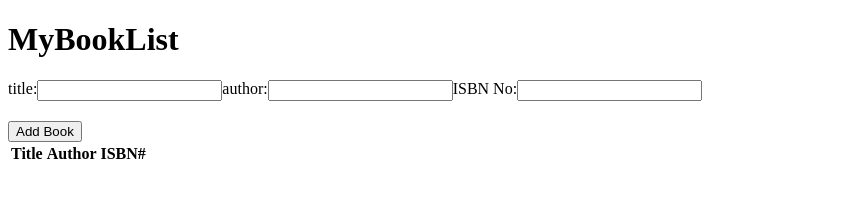
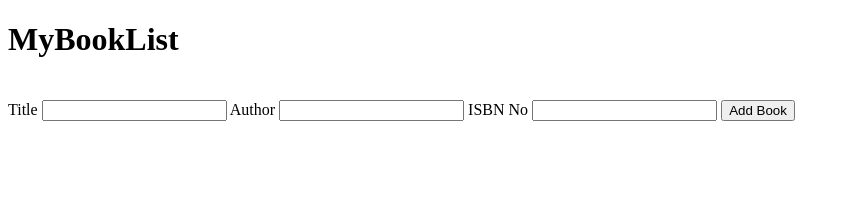
Before and after one commit to acciojob/book-list-hashwidha, a website: page main.html in a window 1280 px wide. Shown: the whole page, without its empty margins (0-850 px from the left). Drawn offline with Linux system fonts and the light colour scheme.

Commit message:
created a submission

```diff
--- a/main.html
+++ b/main.html
@@ -1,37 +1,32 @@
 <!DOCTYPE html>
-
 <html>
 
 <head>
-	<link rel="stylesheet" href="styles.css">
+    <title>My Book List</title>
+    <link rel="stylesheet" href="styles.css">
 </head>
 
 <body>
-	<!-- the entire body must be written by student -->
-	<h1>MyBookList</h1>
-	<div class="form-group">
-		<form method= post>
-			 <label for="title">title:</label>
-             <input type="text" id="title" name="title">
 
-			<label for="author">author:</label>
-             <input type="text" id="author" name="author">
+    <h1>MyBookList</h1>
 
-			<label for="isbn">ISBN No:</label>
-             <input type="number" id="isbn" name="isbn">
-		</form>
-		<button id=submit>Add Book</button>
-		<table id="book-list">
-			<tr>
-			<th>Title</th>
-			<th>Author</th>
-			<th>ISBN#</th>
-			</tr>
+    <div class="form-group">
+        <label for="title">Title</label>
+        <input type="text" id="title">
 
-		</table>
-	</div>
-    <script type="text/javascript" src="./script.js">
-</script>
+        <label for="author">Author</label>
+        <input type="text" id="author">
+
+        <label for="isbn">ISBN No</label>
+        <input type="number" id="isbn">
+
+        <button id="submit" type="button">Add Book</button>
+    </div>
+
+    <table id="book-list" class="table-striped">
+    </table>
+
+    <script src="script.js"></script>
 
 </body>
 
```
